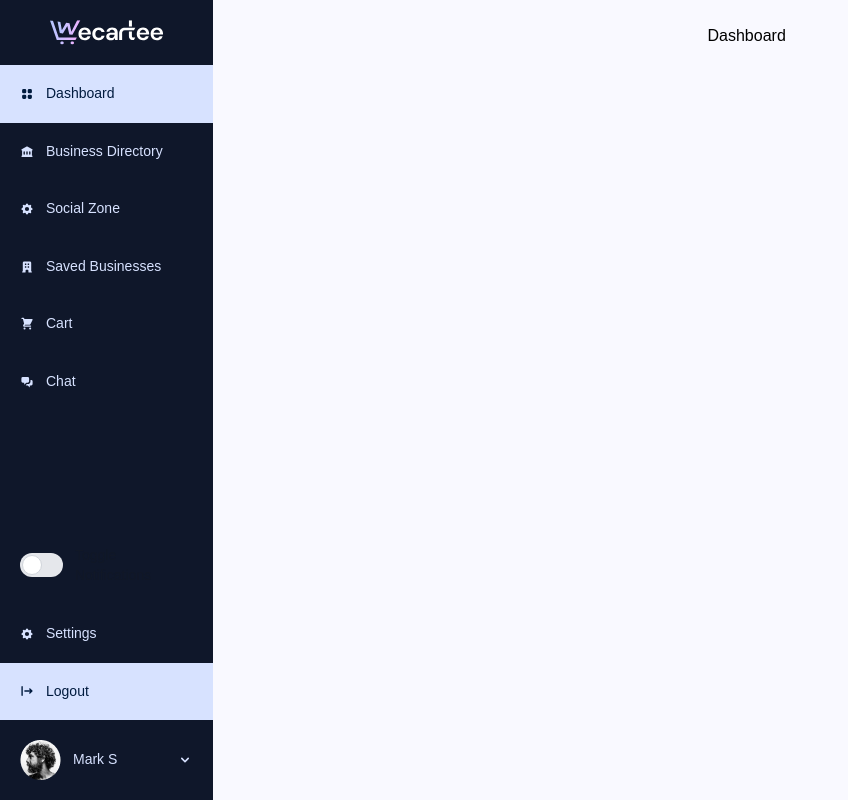
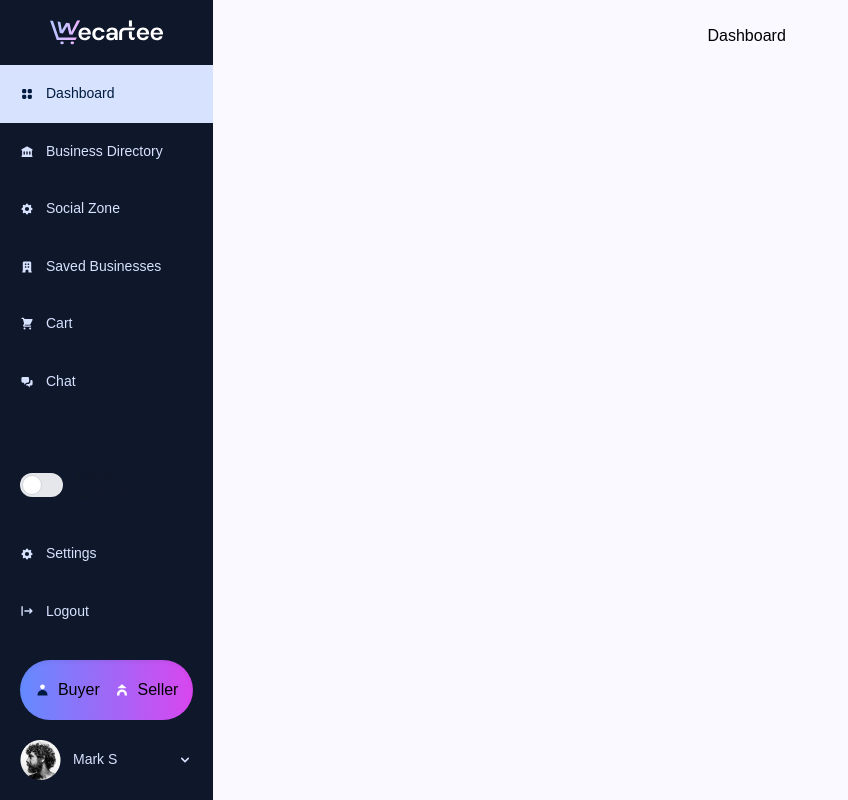
Before and after one commit to sulosp/wecartee-app, a React (Create React App) app in the folder client/: page / in a window 1280 px wide. Shown: the whole page, without its empty margins (0-848 px from the left). Built offline with nearby package versions, Linux system fonts and the light colour scheme.

Commit message:
view mode

```diff
--- a/client/src/App.jsx
+++ b/client/src/App.jsx
@@ -22,6 +22,8 @@ function App() {
           <Route path="savedBusinesses" element={<SavedBusinesses />} />
           <Route path="chat" element={<Chat />} />
         </Route>
+
+        <Route index element="" />
       </Routes>
     </>
   );
--- a/client/src/components/shared/Sidebar.jsx
+++ b/client/src/components/shared/Sidebar.jsx
@@ -25,8 +25,11 @@ export default function Sidebar() {
     setNotifications([{ id: notifications.length + 1, message }]);
   };
   return (
+
     <div className="flex flex-col justify-between h-full align-items-center">
+
       <div className="flex flex-col justify-start align-items-center">
+
         <Link
           className="flex flex-col items-center xl:px-50 lg:px-40 md:px-20 py-20"
           to="/"
@@ -63,8 +66,8 @@ export default function Sidebar() {
           <SidebarLink key={item.key} item={item} />
         ))}
 
+        <ViewMode />
 
-        <ViewMode />
       </div>
     </div>
   );
--- a/client/src/components/shared/layout.jsx
+++ b/client/src/components/shared/layout.jsx
@@ -5,7 +5,9 @@ import Sidebar from "./sidebar";
 export default function Layout() {
   return (
     <div className="flex flex-row h-lvh ">
-      <div className="bg-slate-900 h-screen w-1/6 overflow-hidden"><Sidebar /></div>
+      <div className="bg-slate-900 h-screen w-1/6 overflow-hidden">
+        <Sidebar />
+      </div>
       <div className="flex gap-5 flex-col justify-start items-center lg:min-h-lvh w-5/6 p-24 bg-surface-100">
         <Outlet />
       </div>
--- a/client/src/components/shared/viewMode.jsx
+++ b/client/src/components/shared/viewMode.jsx
@@ -1,6 +1,9 @@
-import { React, useState } from "react";
+import React, { useState } from "react";
 import { USER } from "../../lib/consts/userDetails";
 import { HiChevronDown, HiChevronUp } from "react-icons/hi";
+import { Link } from "react-router-dom";
+import { ReactComponent as BuyerIcon } from "../../assets/buyerIcon.svg";
+import { ReactComponent as SellerIcon } from "../../assets/sellerIcon.svg";
 
 export default function ViewMode() {
   return (
@@ -20,8 +23,23 @@ export function ProfileBtn({ item }) {
   };
 
   return (
+    <div className="flex flex-col p-20 gap-5">
+      <div className="inline-flex max-lg:hidden  rounded-full p-[8px]  bg-gradient-to-r from-blue-400 to-fuchsia-500 shadow-inner items-center">
+        <Link className=" rounded-full p-[10px] max-lg:p-0 w-1/2 inline-flex justify-center items-center gap-2 ">
+          <span>
+            <BuyerIcon />
+          </span>
+          <span>Buyer</span>
+        </Link>
+        <Link className="rounded-full p-[10px] max-lg:p-0 w-1/2 inline-flex justify-center items-center gap-2">
+          <span>
+            <SellerIcon />
+          </span>
+          <span>Seller</span>
+        </Link>
+      </div>
       <button
-      className="inline-flex justify-between w-full p-20 items-center"
+        className="inline-flex justify-between w-full items-center"
         onClick={handleClick}
       >
         <div className="inline-flex justify-start gap-3 items-center">
@@ -35,5 +53,6 @@ export function ProfileBtn({ item }) {
           {isExpanded ? <HiChevronUp /> : <HiChevronDown />}
         </span>
       </button>
+    </div>
   );
 }
--- a/client/src/lib/consts/navigation.jsx
+++ b/client/src/lib/consts/navigation.jsx
@@ -7,6 +7,8 @@ import {
   HiChatAlt2,
   HiLogout,
 } from "react-icons/hi";
+
+
 
 export const DASHBOARD_SIDEBAR_LINKS = [
   {
@@ -63,23 +65,7 @@ export const DASHBOARD_SIDEBAR_BOTTOM_LINKS = [
   {
     key: "logout",
     label: "Logout",
-    path: "/",
+    path: "#",
     icon: <HiLogout />,
   },
 ];
-
-export const VIEWMODE_LINKS = [
-  {
-    key: "buyer",
-    label: "Buyer",
-    path: "/",
-    icon: <HiLogout />,
-  },
-
-  {
-    key: "seller",
-    label: "Seller",
-    path: "/seller",
-    icon: <HiLogout />,
-  },
-];
```
Lines whose indentation alone changed are shown as unchanged.
